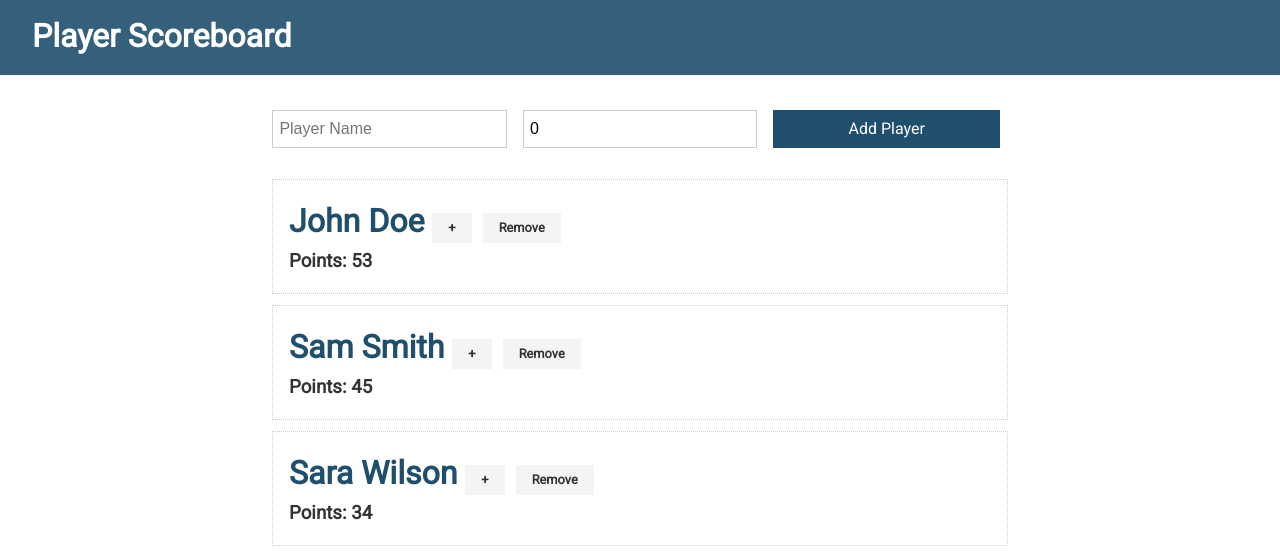
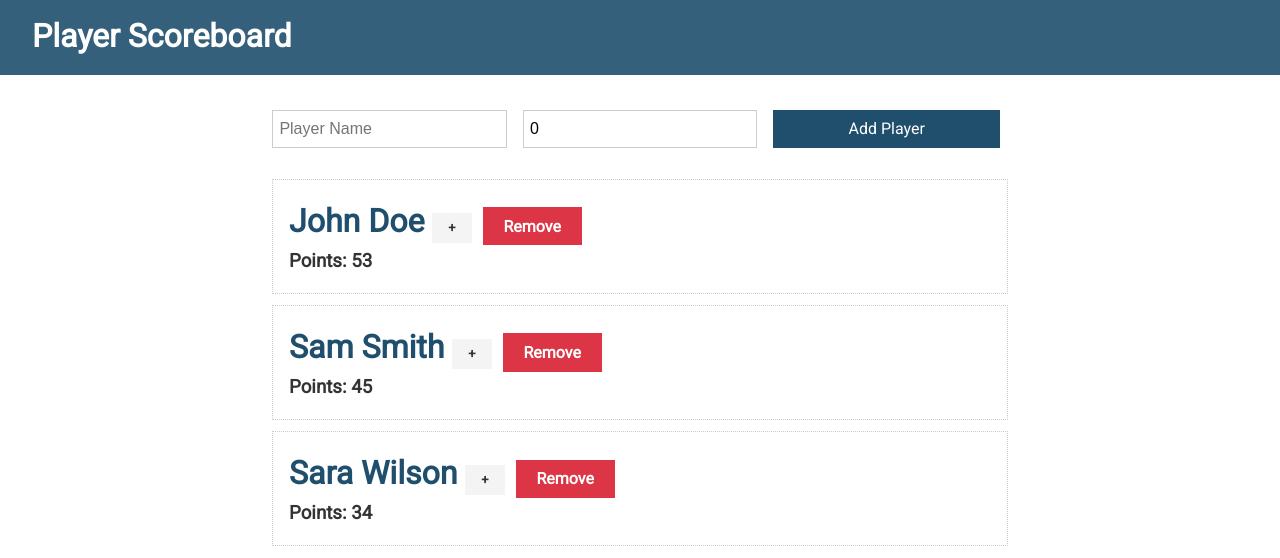
Before and after one commit to mgravemeyer/svelte-player-scoreboard, a Svelte app: page / in a window 1280 px wide. Shown: the top 558 px of the page. Built offline with nearby package versions, Linux system fonts and the light colour scheme.

Commit message:
changed remove button color

```diff
--- a/src/Player.svelte
+++ b/src/Player.svelte
@@ -23,7 +23,7 @@
 			<button class="btn btn-sm" on:click={toggleControls}>
 			{#if showControls}-{:else}+{/if}
 			</button>
-			<button class="btn btn-sm" on:click={removePlayer}>
+			<button class="btn btn-danger" on:click={removePlayer}>
 				Remove
 			</button>
 		</h1>
```
